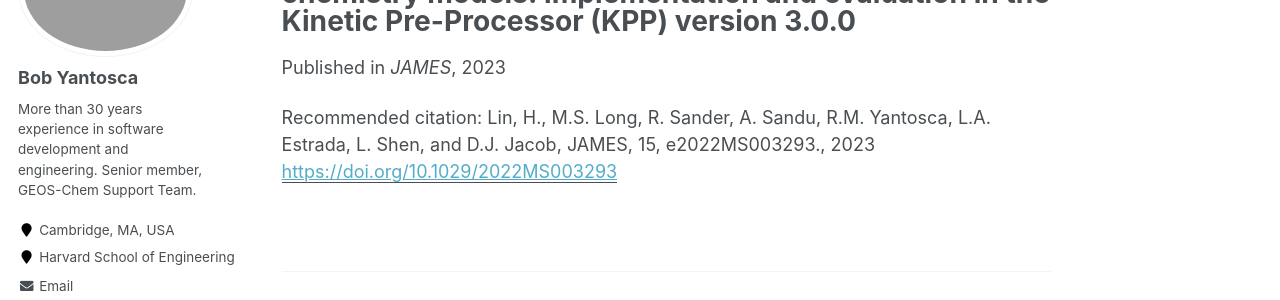
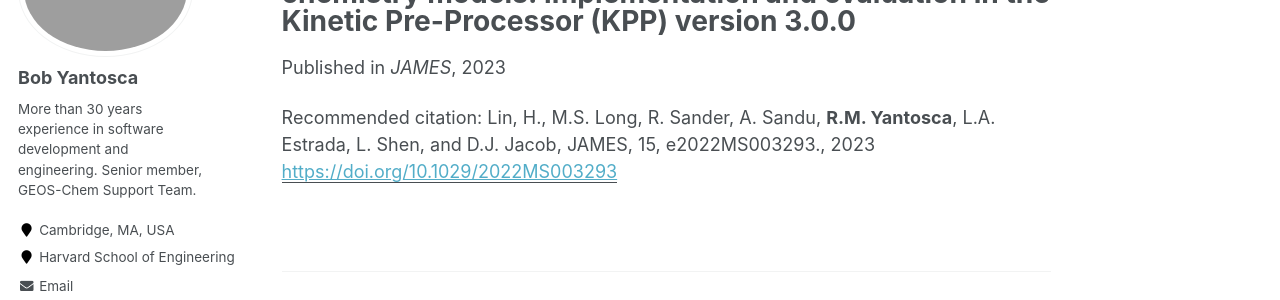
Before and after one commit to yantosca/yantosca.github.io, a Jekyll site: the page built from _publications/2023-kpp-300.md, in a window 1280 px wide. Shown: the part 195-495 px from the top of the page. Built offline with Jekyll 4.4.1, drawn with Linux system fonts in a browser that asks for light colours; some web fonts are replaced.

```diff
--- a/_publications/2023-kpp-300.md
+++ b/_publications/2023-kpp-300.md
@@ -7,5 +7,7 @@ permalink: /publication/2023-kpp-300.html
 date: 2023-02-01
 venue: 'JAMES'
 paperurl: 'https://doi.org/10.1029/2022MS003293'
-citation: 'Lin, H., M.S. Long, R. Sander, A. Sandu, R.M. Yantosca, L.A. Estrada, L. Shen, and D.J. Jacob,  JAMES, 15, e2022MS003293., 2023'
+citation: 'Lin, H., M.S. Long, R. Sander, A. Sandu, <b>R.M. Yantosca</b>,
+L.A. Estrada, L. Shen, and D.J. Jacob,  JAMES, 15, e2022MS003293.,
+2023'
 ---
```
Also changed, not shown: _publications/2022-gchp.md (+1 -1 lines), _publications/2023-korea-no2.md (+1 -1 lines), _publications/2023-korea-o3.md (+1 -1 lines).
